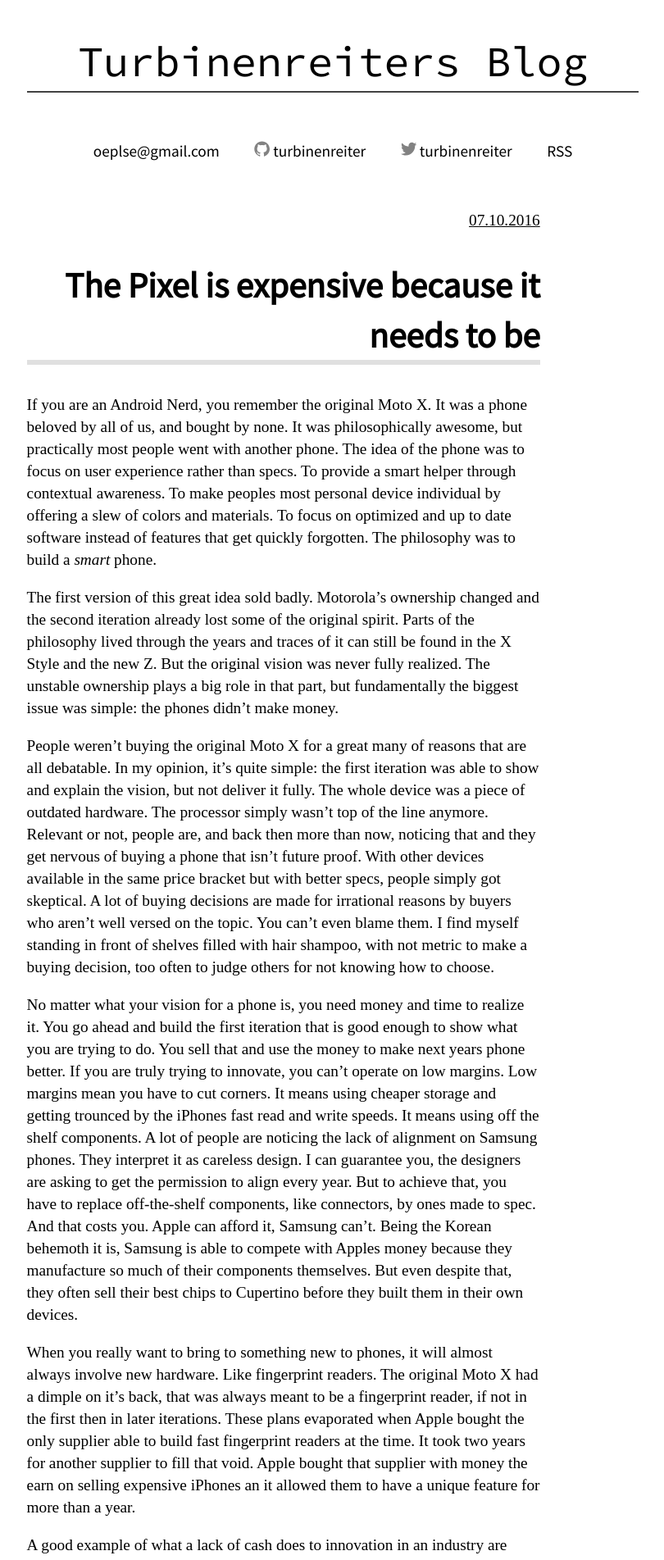
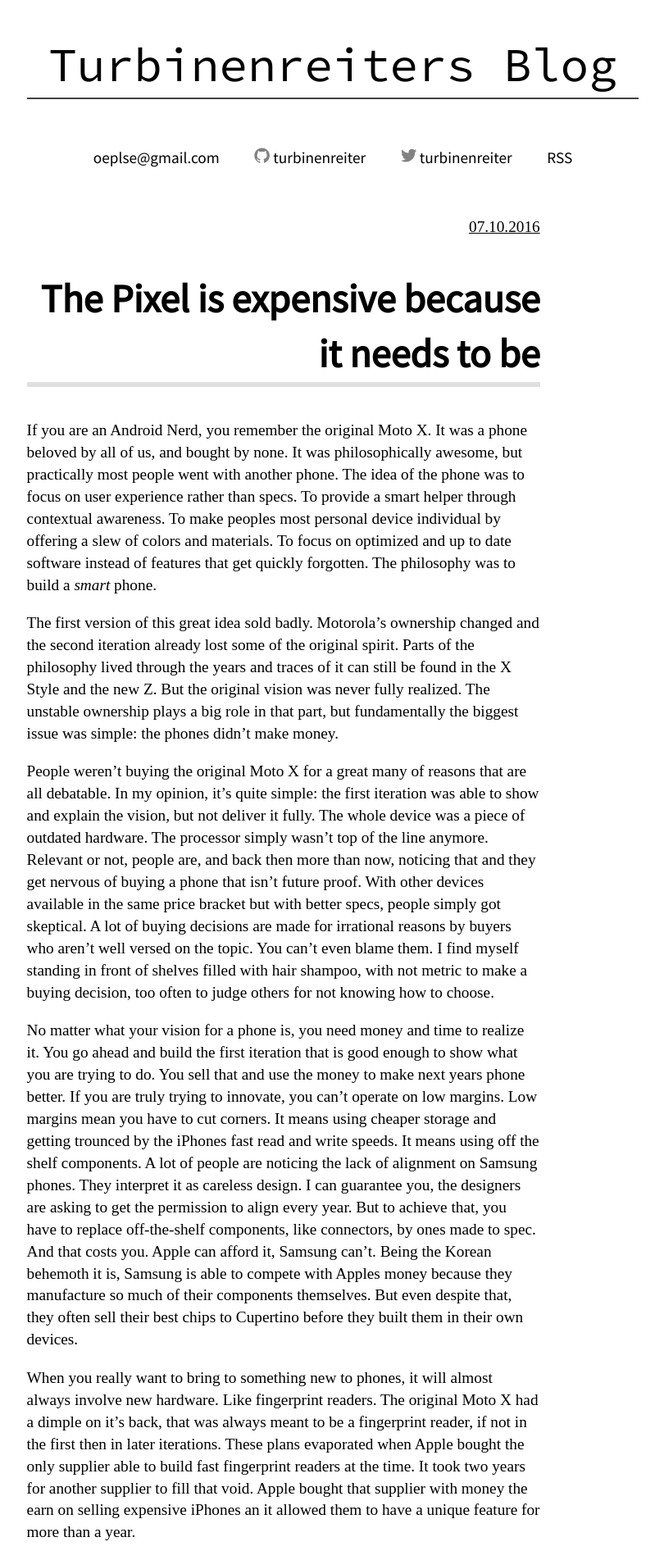
Before and after one commit to turbinenreiter/turbinenreiter.github.io, a Jekyll site: the page built from index.html, in a window 1280 px wide. Shown: the top 1903 px of the page at 82% size, without its empty margins (234-1044 px from the left). Built offline with Jekyll 4.4.1, drawn with Linux system fonts in a browser that asks for light colours; nearby versions of some CDN libraries; some web fonts are replaced; formulas are drawn with MathJax 3; the list of posts is cut into pages by our own code.

Commit message:
Fix font size

```diff
--- a/_sass/_base.scss
+++ b/_sass/_base.scss
@@ -35,7 +35,7 @@
 header a {
     text-decoration: none;
     color:black;
-    font-size: calc(3*(14px + 0.15vw + 0.15vh));
+    font-size: calc(3*(16px + 0.15vw + 0.15vh));
     font-weigth: bold;
 }
 
@@ -51,19 +51,19 @@
     font-family: 'Source Sans Pro', sans-serif;
     text-align: right;
     border-bottom: 6px solid #E0E0E0;
-    font-size: calc(2.5*(14px + 0.15vw + 0.15vh));
+    font-size: calc(2.5*(16px + 0.15vw + 0.15vh));
 }
 
 article h2 {
-    font-size: calc(1.75*(14px + 0.15vw + 0.15vh));
+    font-size: calc(1.75*(16px + 0.15vw + 0.15vh));
 }
 
 article h3 {
-    font-size: calc(1.25*(14px + 0.15vw + 0.15vh));
+    font-size: calc(1.25*(16px + 0.15vw + 0.15vh));
 }
 
 article h4 {
-    font-size: calc(1.0*(14px + 0.15vw + 0.15vh));
+    font-size: calc(1.0*(16px + 0.15vw + 0.15vh));
 }
 
 article a {
@@ -89,7 +89,7 @@
     margin-left: 12ch;
     max-width: 39ch;
     text-align: right;
-    font-size: calc(1.25*(14px + 0.15vw + 0.15vh));
+    font-size: calc(1.25*(16px + 0.15vw + 0.15vh));
     display: block;
     border-bottom: 2px solid #E0E0E0;
 }
```
